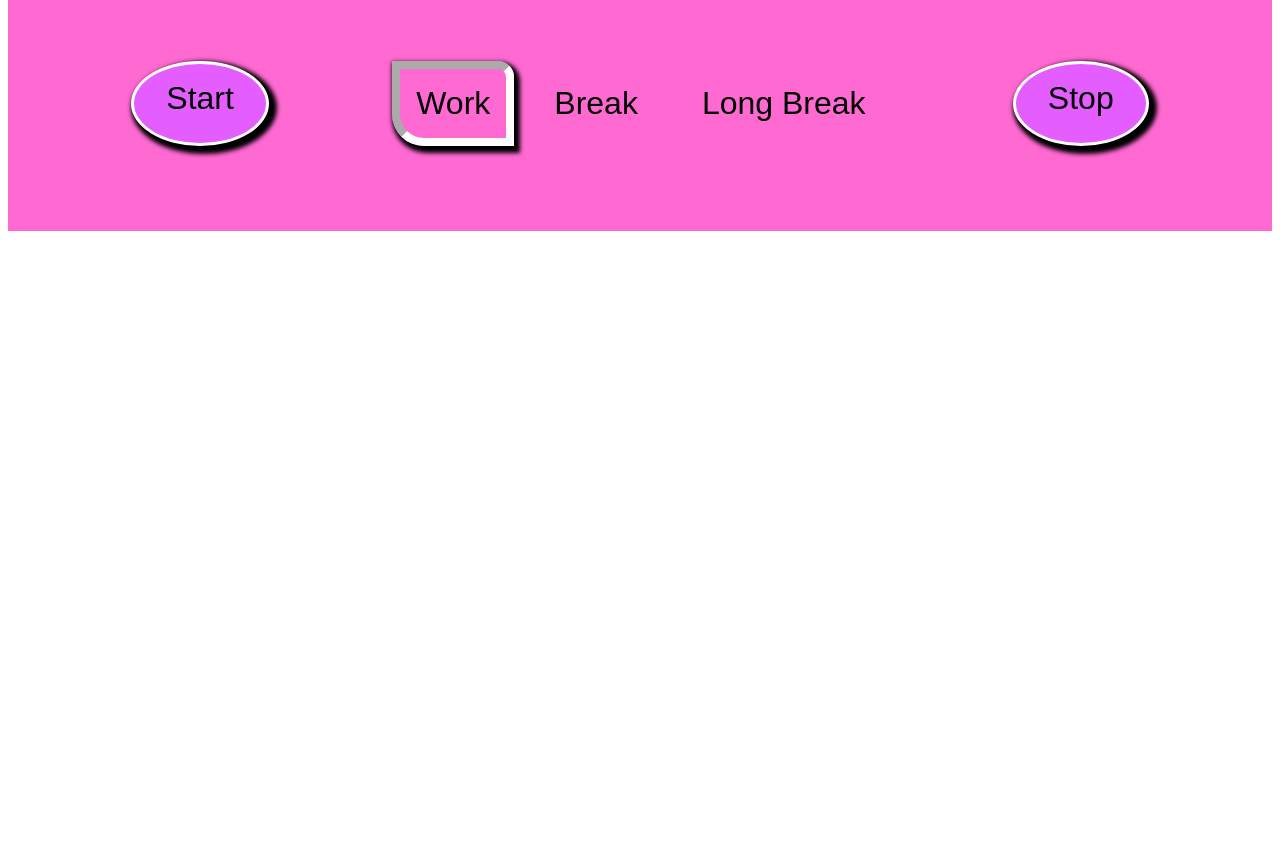
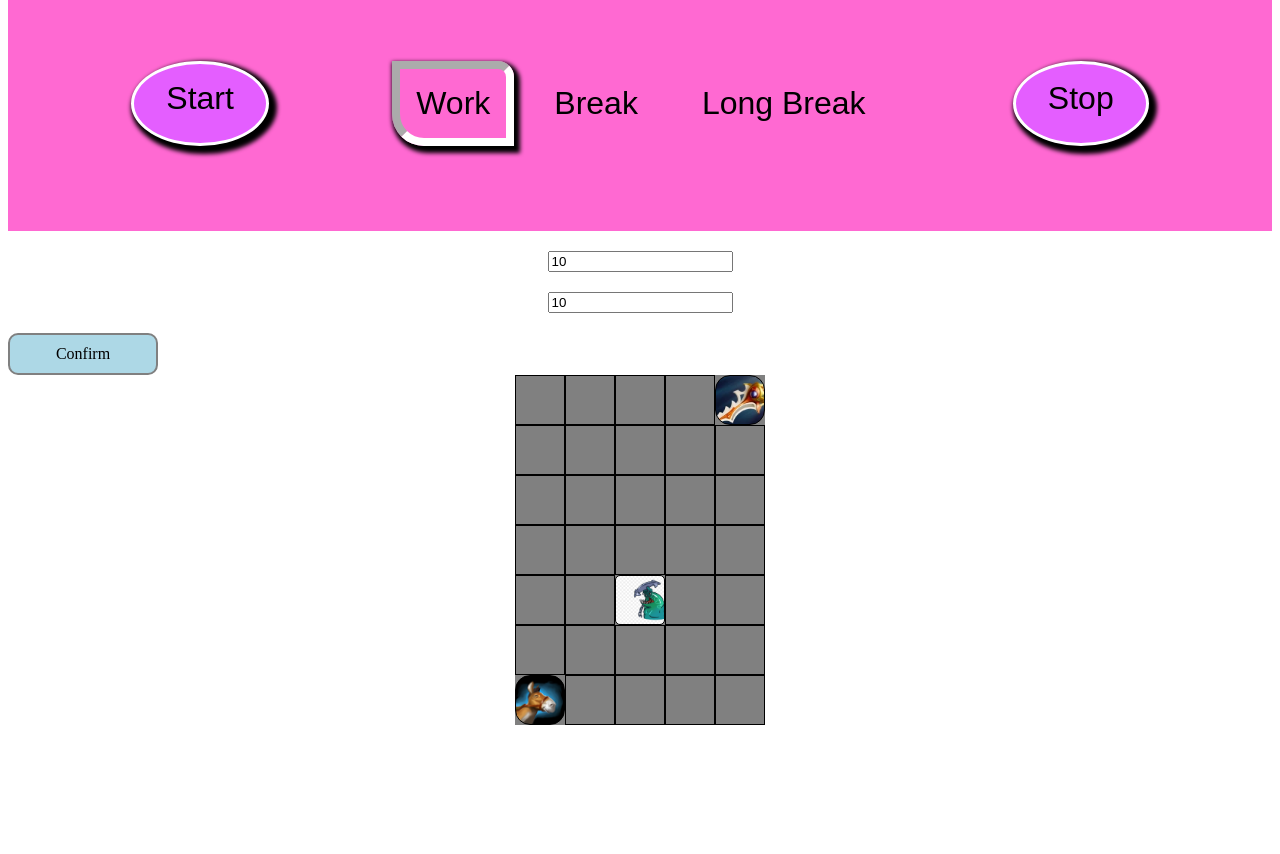
Before and after one commit to EHOTb/webdad_js, a website built with webpack: page template.html in a window 1280 px wide. Shown: the part 1653-2507 px from the top of the page. Before the commit the page ends 1892 px from the top, so only its background shows below. Built offline with nearby package versions, Linux system fonts and the light colour scheme; a web font is replaced by a local one.

Commit message:
maze: add wall, start, finish

```diff
--- a/src/index.js
+++ b/src/index.js
@@ -3,3 +3,4 @@ import "./slider/slider.js";
 import "../template.html";
 import "./calc/calc";
 import "./timer/timer";
+import "./maze/maze";
--- /dev/null
+++ b/src/maze/maze.css
@@ -0,0 +1,43 @@
+.wrapper__maze {
+    height: 600px;
+    margin: 0 auto;
+}
+
+.maze {
+    margin: 0 auto;
+}
+
+.button {
+    display: inline-block;
+}
+
+.field {
+    margin: 0 auto;
+    display: flex;
+    flex-wrap: wrap;
+    background-color: gray;
+}
+
+.cell {
+    width: 50px;
+    height: 50px;
+    border: 1px solid black;
+}
+
+.avatar {
+    background: url(../../img/courier.png);
+    border-radius: 30%;
+    background-size: cover;
+}
+
+.exit {
+    background: url(../../img/rapier.jpg);
+    border-radius: 30%;
+    background-size: cover;
+}
+
+.wall {
+    background: url(../../img/wall.jpg);
+    border-radius: 10%;
+    background-size: cover;
+}
--- /dev/null
+++ b/src/maze/maze.js
@@ -0,0 +1,69 @@
+let w = 5;
+let h = 7;
+let resolutionField = w * h;
+
+let maze = document.querySelector(".maze");
+
+let field = document.createElement("div");
+maze.appendChild(field);
+field.classList.add("field");
+field.style.width = w * 50 + "px";
+field.style.height = h * 50 + "px";
+
+for (let i = 0; i < resolutionField; i++) {
+    let cell = document.createElement("div");
+    field.appendChild(cell);
+    cell.classList.add("cell");
+}
+
+let cell = document.querySelectorAll(".cell");
+let x = 1;
+let y = h;
+
+for (let i = 0; i < resolutionField; i++) {
+    if (x > w) {
+        x = 1;
+        y--;
+    }
+    cell[i].setAttribute("posX", x);
+    cell[i].setAttribute("posY", y);
+    x++;
+
+    if (cell[0] == 1) {}
+}
+
+function generate() {
+    let posX = Math.round(Math.random() * (w - 1) + 1);
+    let posY = Math.round(Math.random() * (h - 1) + 1);
+    // console.log(posX, posY);
+    return [posX, posY];
+}
+
+let coordinates = generate();
+let wall = [
+    document.querySelector(
+        '[posX = "' + coordinates[0] + '"][posY = "' + coordinates[1] + '"]'
+    ),
+];
+
+let avatar = [
+    document.querySelector('[posX = "' + 1 + '"][posY = "' + 1 + '"]'),
+];
+
+let exit = [document.querySelector('[posX = "' + w + '"][posY = "' + h + '"]')];
+
+for (let i = 0; i < avatar.length; i++) {
+    avatar[i].classList.add("avatar");
+}
+
+for (let i = 0; i < exit.length; i++) {
+    exit[i].classList.add("exit");
+}
+
+for (let i = 0; i < wall.length; i++) {
+    wall[i].classList.add("wall");
+}
+
+// let avatar = [document.querySelector("[ posX = '1'][ posY = '1']")];
+// console.log(avatar);
+// avatar.classList.add("avatar");
--- a/src/style.css
+++ b/src/style.css
@@ -1,3 +1,4 @@
 @import "./slider/slider.css";
 @import "./calc/calc.css";
 @import "./timer/timer.css";
+@import "./maze/maze.css"
--- a/template.html
+++ b/template.html
@@ -187,6 +187,18 @@
 
             </div>
         </div>
+        <div class="wrapper__maze">
+            <div class="maze">
+                <div class="maze__body">
+
+                </div>
+                <div class="maze__footer">
+                    <input type="text" value="10" placeholder="width">
+                    <input type="text" value="10" placeholder="heigth">
+                    <div class="button">Confirm</div>
+                </div>
+            </div>
+        </div>
     </div>
 
 
```
Also changed, not shown: img/courier.png (added), img/rapier.jpg (added), img/wall.jpg (added).
